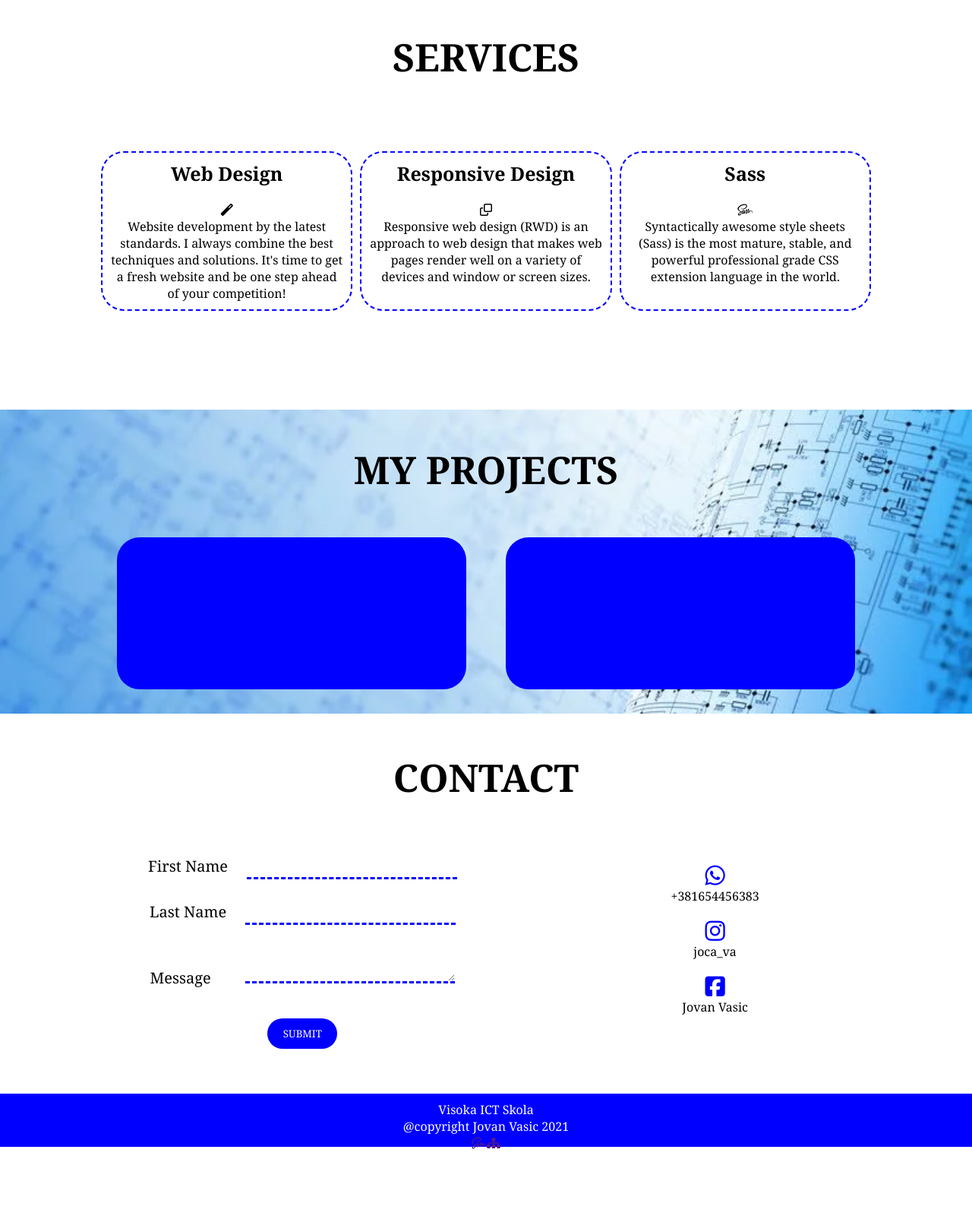
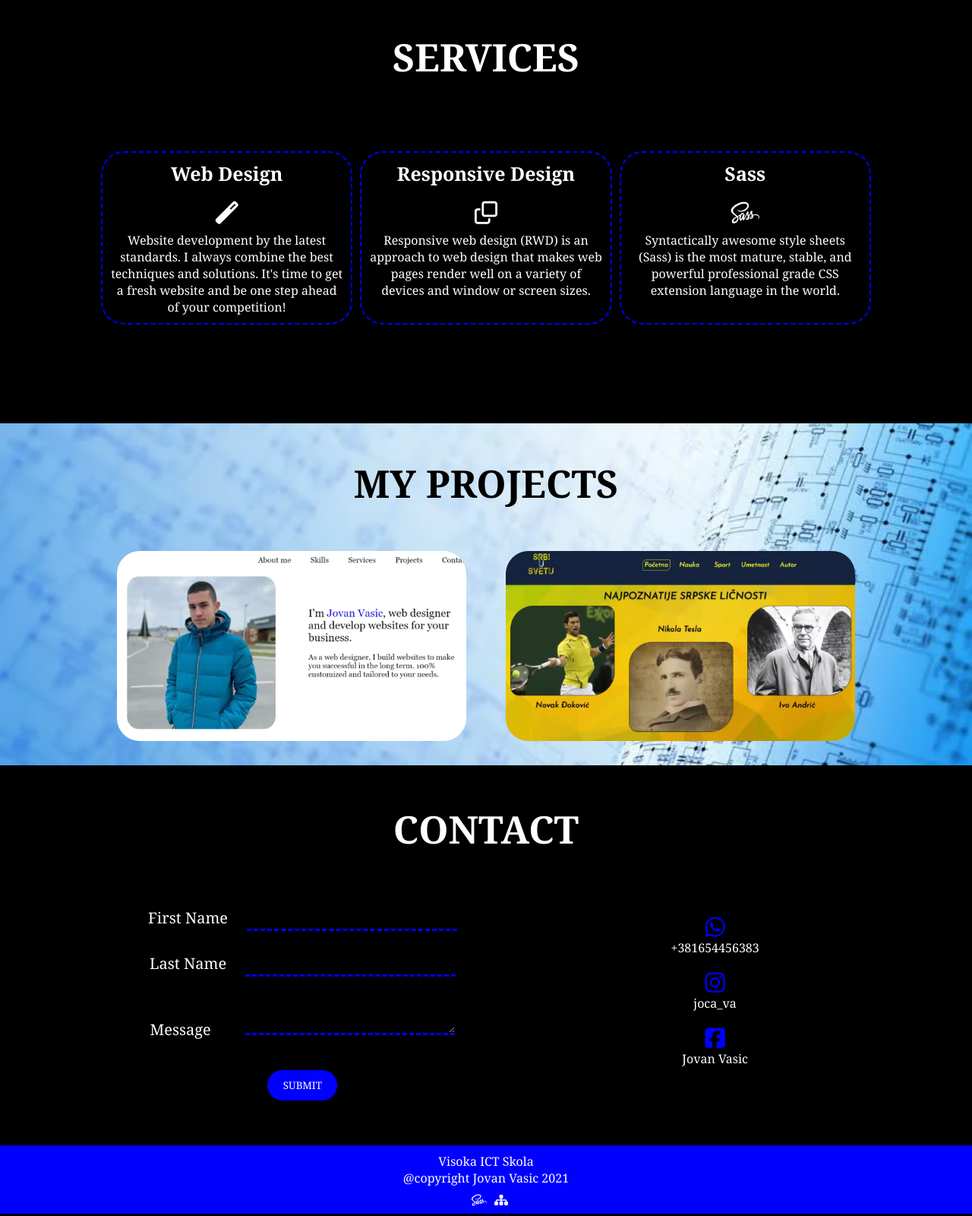
Before and after one commit to JovanVasicc/jvportfolio, a plain HTML site: page index.html in a window 1280 px wide. Shown: the part 1768-3368 px from the top of the page at 76% size. Before the commit the page ends 3293 px from the top, so only its background shows below. Drawn offline with Linux system fonts and the light colour scheme.

Commit message:
Add files via upload

```diff
--- a/assets/css/style.scss
+++ b/assets/css/style.scss
@@ -8,6 +8,10 @@
 }
 $crnaBoja:black;
 $plavaBoja:blue;
+body{
+    background-color: $crnaBoja;
+    color:white;
+}
 @mixin velicinaSlova {
     font-size: 50px;
 }
@@ -24,6 +28,10 @@ $plavaBoja:blue;
 @mixin velicinaSlovaH4 {
     font-size: 25px;
 }
+@mixin ikonice {
+    font-size: 30px;
+    margin-bottom: 10px;
+}
 header{
     width:90%;
     margin: 10px auto;
@@ -36,7 +44,7 @@ header{
                 margin: 10px 30px;
                 a{
                     text-decoration: none;
-                    color:$crnaBoja;
+                    color:white;
                     font-size: 25px;
                 }
                 a:hover{
@@ -126,6 +134,11 @@ header{
         background-color:rgba($color: #000000, $alpha: 0.8);
         color: white;
         border-radius:30px;
+        p{
+            i{
+                @include ikonice
+            }
+        }
         h4{
             @include velicinaSlovaH4;
             margin-bottom: 15px;
@@ -155,12 +168,15 @@ header{
                 @include velicinaSlovaH4;
                 margin-bottom: 20px;
             }
+            i{
+                @include ikonice
+            }
         }
     }
 }
 #projects{
     width: 100%;
-    height: 400px;
+    height: 450px;
     background-image: url('../img/projekat2.jpg');
     background-size: cover;
     background-position: center;
@@ -169,6 +185,7 @@ header{
         @include forH1;
         position:relative;
         top: 45px;
+        color:$crnaBoja;
     }
     #drzacProjects{
         width: 80%;
@@ -176,12 +193,28 @@ header{
         margin:80px auto;
         display: flex;
         justify-content: space-around;
-        .projectsPolja{
-            width:45%;
-            height: 200px;
-            background-color: blue;
-            border-radius: 30px;
-        }
+
+            .projectsPolja{
+                width:45%;
+                height: 250px;
+                background-color: blue;
+                border-radius: 30px;
+                a{
+                    width: 100%;
+                    height: 100%;
+                }
+            }
+            #projekat1{
+                background-image: url('../img/jovan1.png');
+                background-size: cover;
+                background-position: center;
+            }
+            #projekat2{
+                background-image: url('../img/jovan2.png');
+                background-size: cover;
+                background-position: center;
+            }
+
     }
 }
 #contact{
@@ -213,6 +246,7 @@ header{
                         box-sizing: border-box;
                         border:none;
                         border-bottom: 3px dashed $plavaBoja;
+                        background-color: $crnaBoja;
                     }
                     textarea{
                         margin-top: 20px;
@@ -221,6 +255,7 @@ header{
                         border: none;
                         border-bottom:3px dashed $plavaBoja;
                         width: 60%;
+                        background-color: $crnaBoja;
                     }
                     input[type=submit]{
                         margin-top: 40px;
@@ -251,7 +286,7 @@ header{
 }
 footer{
     width: 100%;
-    height: 70px;
+    height: 90px;
     background-color: $plavaBoja;
     color: white;
     #footerText{
@@ -259,7 +294,15 @@ footer{
         padding: 10px;
         text-align: center;
         margin: 0px auto;
-
+        p{
+            a{
+               color:white;
+               i{
+                margin-top: 10px;
+                margin-left: 10px;
+               }
+            }
+        }
     }
 }
 @media screen and (max-width:770px){
@@ -402,6 +445,7 @@ footer{
             flex-wrap: wrap;
             .projectsPolja{
                 width: 90%;
+                height: 200px;
                 margin-top: 10px;
             }
         }
@@ -471,7 +515,16 @@ footer{
         }
     }
     #skills{
-        height: 450px;
+        height: 550px;
+    }
+    #services{
+        #drzacServices{
+            .poljaServices{
+                h4{
+                    font-size: 17px;
+                }
+            }
+        }
     }
 
 }
```
Also changed, not shown: assets/css/style.css, 1 other file.
